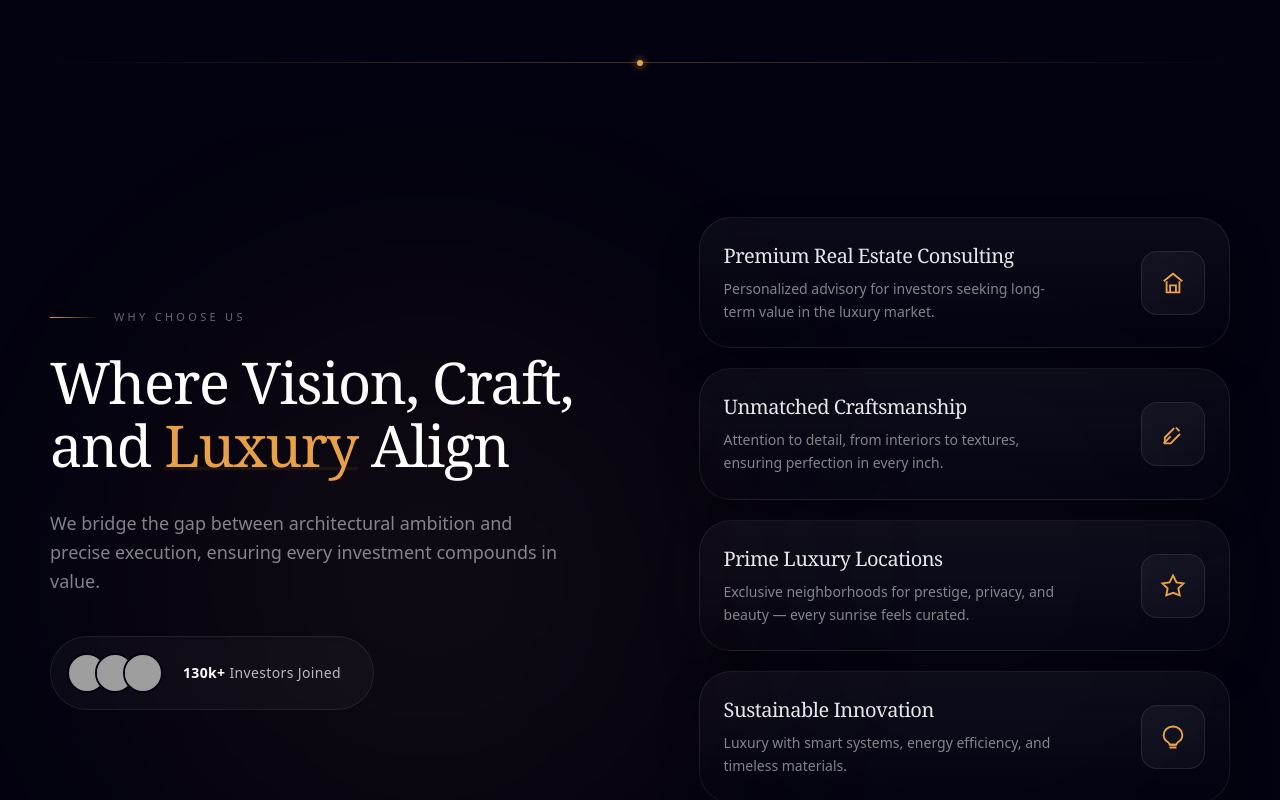
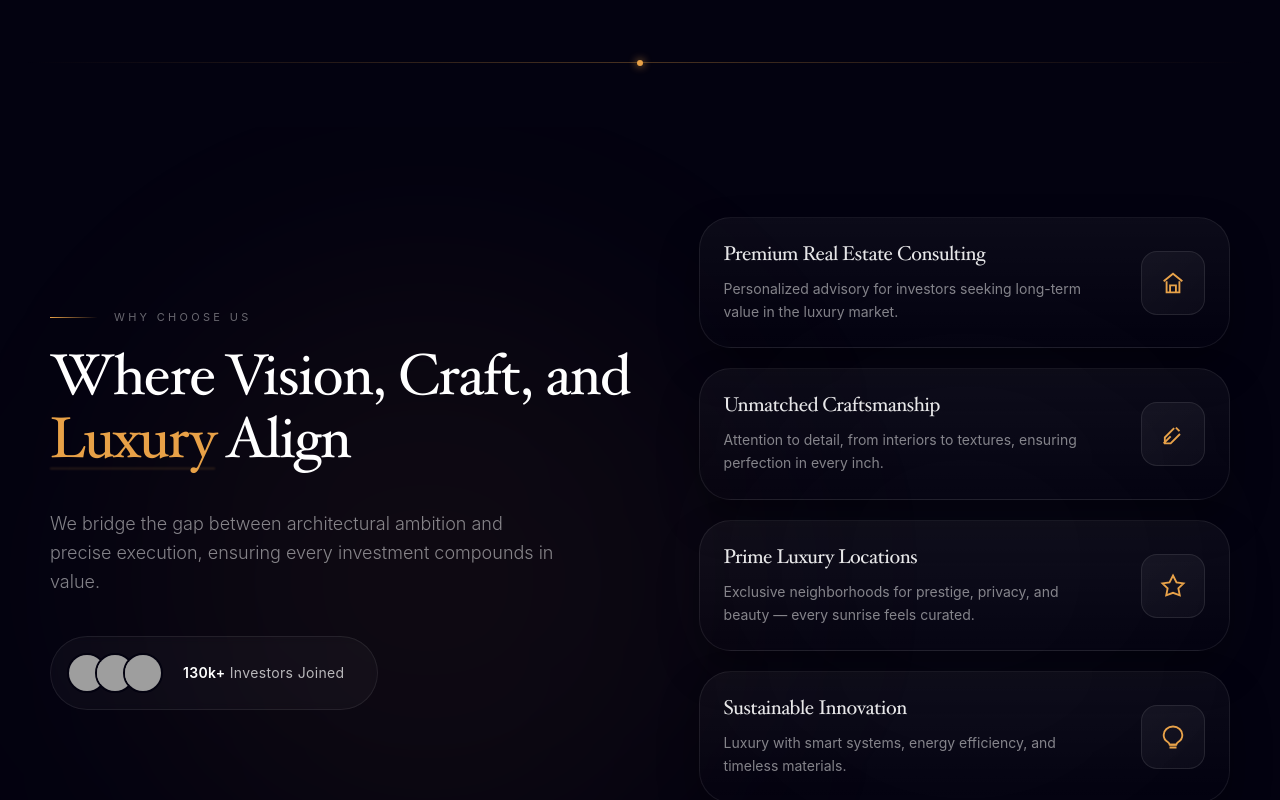
Before and after one commit to DinurakshanRavichandran/yvl-capital, a React (Vite) app in the folder app/: page / in a window 1280 px wide. Shown: the part 1780-2580 px from the top of the page. Built offline with nearby package versions, Linux system fonts and the light colour scheme; grey boxes are pictures that could not be loaded.

Commit message:
Changed some fonts

```diff
--- a/app/src/components/aboutus.jsx
+++ b/app/src/components/aboutus.jsx
@@ -89,7 +89,7 @@ import React from "react";
 
 const AboutYVL = () => {
   return (
-    <section className="relative overflow-hidden py-24 text-white bg-[#030210] font-sans">
+    <section className="relative overflow-hidden py-24 text-white bg-[#030210]">
       {/* Background Ambient Glows */}
       <div className="absolute top-0 left-0 w-full h-full pointer-events-none">
         <div className="absolute top-[20%] left-[-10%] w-[600px] h-[600px] bg-[#E8A147]/5 blur-[120px] rounded-full opacity-40" />
@@ -104,7 +104,7 @@ const AboutYVL = () => {
             About Us
           </p>
 
-          <h2 className="font-serif font-medium text-[clamp(32px,5vw,56px)] leading-[1.1] tracking-tight">
+          <h2 className="font-medium text-[clamp(32px,5vw,56px)] leading-[1.1] tracking-tight">
             Building and backing{" "}
             <span className="text-[#E8A147] relative">
               AI-native
--- a/app/src/components/capitalSnapshot.jsx
+++ b/app/src/components/capitalSnapshot.jsx
@@ -146,7 +146,7 @@ const CapitalSnapshot = () => {
   ];
 
   return (
-    <div className="bg-[#030210] text-white font-sans overflow-hidden">
+    <div className="bg-[#030210] text-white overflow-hidden">
       {/* ===============================
           Capital Snapshot (Top Section)
           =============================== */}
@@ -158,7 +158,7 @@ const CapitalSnapshot = () => {
           Fund Strategy
         </p>
 
-        <h2 className="text-[clamp(32px,5vw,52px)] font-serif font-medium mb-6 tracking-tight leading-tight">
+        <h2 className="text-[clamp(32px,5vw,52px)] font-medium mb-6 tracking-tight leading-tight">
           Capital Snapshot
         </h2>
 
@@ -169,7 +169,7 @@ const CapitalSnapshot = () => {
         {/* Total Capital Highlight */}
         <div className="inline-block relative px-10 py-4 rounded-full bg-white/[0.03] border border-white/10 backdrop-blur-md mb-20 shadow-2xl">
            <div className="absolute inset-0 rounded-full border-t border-white/20 pointer-events-none" />
-           <span className="text-2xl md:text-3xl font-serif text-[#E8A147] tracking-wider">$50M <span className="text-white/80 font-sans text-lg ml-2">Total Capital</span></span>
+           <span className="text-2xl md:text-3xl font-serif text-[#E8A147] tracking-wider">$50M <span className="text-white/80 text-lg ml-2">Total Capital</span></span>
         </div>
 
         {/* Timeline Visual */}
--- a/app/src/components/cta.jsx
+++ b/app/src/components/cta.jsx
@@ -89,7 +89,7 @@ const PartnerWithYVLCapital = () => {
   ];
 
   return (
-    <section className="relative bg-[#030210] text-white py-32 px-6 overflow-hidden font-sans">
+    <section className="relative bg-[#030210] text-white py-32 px-6 overflow-hidden">
       {/* Background Ambient Glows */}
       <div className="absolute top-0 left-0 w-full h-full pointer-events-none">
         <div className="absolute top-[40%] left-[-10%] w-[600px] h-[600px] bg-[#E8A147]/10 blur-[150px] rounded-full opacity-40" />
--- a/app/src/components/team.jsx
+++ b/app/src/components/team.jsx
@@ -145,7 +145,7 @@ const TeamSection = () => {
   ];
 
   return (
-    <section className="relative bg-[#030210] text-white py-32 px-6 overflow-hidden font-sans">
+    <section className="relative bg-[#030210] text-white py-32 px-6 overflow-hidden ">
       {/* Dynamic Background Glows */}
       <div className="absolute top-0 left-0 w-full h-full pointer-events-none">
         <div className="absolute top-[-10%] right-[10%] w-[600px] h-[600px] bg-[#E8A147]/5 blur-[150px] rounded-full opacity-30" />
@@ -159,7 +159,7 @@ const TeamSection = () => {
             <p className="text-[11px] uppercase tracking-[0.5em] text-[#E8A147] mb-6 font-semibold">
               Leadership
             </p>
-            <h2 className="text-5xl md:text-7xl font-serif font-medium tracking-tight leading-none">
+            <h2 className="text-5xl md:text-7xl font-medium tracking-tight leading-none">
               The Operators
             </h2>
           </div>
@@ -188,7 +188,7 @@ const TeamSection = () => {
 
                 {/* Name Overlay (Bottom of Image) */}
                 <div className="absolute bottom-8 left-8 right-8">
-                   <h3 className="text-2xl font-serif font-medium text-white group-hover:text-[#E8A147] transition-colors duration-300">
+                   <h3 className="text-2xl font-medium text-white group-hover:text-[#E8A147] transition-colors duration-300">
                     {member.name}
                   </h3>
                   <p className="text-[10px] uppercase tracking-[0.2em] text-white/50 mt-1">
--- a/app/src/components/whatweback.jsx
+++ b/app/src/components/whatweback.jsx
@@ -104,7 +104,7 @@ const WhatWeBack = () => {
   ];
 
   return (
-    <section className="relative bg-[#030210] text-white py-24 px-6 overflow-hidden font-sans">
+    <section className="relative bg-[#030210] text-white py-24 px-6 overflow-hidden ">
       {/* Background Depth Effects */}
       <div className="absolute top-0 left-0 w-full h-full pointer-events-none">
         <div className="absolute top-[20%] right-[-10%] w-[600px] h-[600px] bg-[#E8A147]/5 blur-[120px] rounded-full opacity-40" />
@@ -119,7 +119,7 @@ const WhatWeBack = () => {
             What We Back
             <span className="w-8 h-px bg-[#d4af37]/30"></span>
           </h3>
-          <h2 className="text-xl md:text-3xl font-serif font-light max-w-3xl mx-auto leading-relaxed text-white/90">
+          <h2 className="text-xl md:text-3xl font-light max-w-3xl mx-auto leading-relaxed text-white/90">
             AI-native platforms that autonomously control mission-critical physical operations.
           </h2>
         </div>
@@ -140,7 +140,7 @@ const WhatWeBack = () => {
                 {card.icon}
               </div>
 
-              <h4 className="text-xl font-serif font-medium mb-5 text-white/95 tracking-wide">
+              <h4 className="text-xl font-medium mb-5 text-white/95 tracking-wide">
                 {card.title}
               </h4>
 
--- a/app/src/components/whyus.jsx
+++ b/app/src/components/whyus.jsx
@@ -190,7 +190,7 @@ const cards = [
 
 export default function WhySection() {
   return (
-    <section className="relative overflow-hidden bg-[#030210] text-white py-[clamp(56px,7vw,96px)] font-sans">
+    <section className="relative overflow-hidden bg-[#030210] text-white py-[clamp(56px,7vw,96px)]">
       {/* Decorative Ambient Glows */}
       <div className="pointer-events-none absolute inset-0">
         <div className="absolute left-[10%] top-[20%] h-[600px] w-[600px] rounded-full bg-[#E8A147]/5 blur-[120px]" />
@@ -205,7 +205,7 @@ export default function WhySection() {
             Why Choose Us
           </p>
 
-          <h2 className="mb-8 font-serif text-[clamp(40px,4.5vw,64px)] font-medium leading-[1.1] tracking-tight">
+          <h2 className="mb-8 text-[clamp(40px,4.5vw,64px)] font-medium leading-[1.1] tracking-tight">
             Where Vision, Craft, and{" "}
             <span className="text-[#E8A147] relative inline-block">
               Luxury
@@ -250,7 +250,7 @@ export default function WhySection() {
               <div className="absolute inset-0 rounded-[32px] pointer-events-none bg-[radial-gradient(500px_200px_at_20%_0%,rgba(212,175,55,0.08),transparent_70%)] opacity-0 group-hover:opacity-100 transition-opacity duration-500" />
 
               <div className="z-10">
-                <h3 className="mb-2 font-serif text-xl tracking-tight text-white/90 group-hover:text-white transition-colors">
+                <h3 className="mb-2 text-xl tracking-tight text-white/90 group-hover:text-white transition-colors">
                   {card.title}
                 </h3>
                 <p className="max-w-[42ch] text-white/50 text-[14px] leading-relaxed group-hover:text-white/70 transition-colors">
--- a/app/src/index.css
+++ b/app/src/index.css
@@ -1,6 +1,23 @@
 @tailwind base;
 @tailwind components;
 @tailwind utilities;
+
+
+
+@font-face {
+  font-family: 'Hoefler Text';
+  /* Note: Use quotes around the filename if it has spaces */
+  src: url('./fonts/Hoefler Text Regular.ttf') format('truetype');
+  font-weight: normal;
+  font-style: normal;
+  font-display: swap;
+}
+
+/* Optional: Improve rendering for high-end serif fonts */
+body {
+  -webkit-font-smoothing: antialiased;
+  -moz-osx-font-smoothing: grayscale;
+}
 
 /* ===== YVL CAPITAL COLOR SYSTEM ===== */
 :root {
@@ -27,9 +44,14 @@ html {
 body {
   background-color: var(--color-background);
   color: var(--color-text-primary);
-  font-family: system-ui, -apple-system, BlinkMacSystemFont, 'Segoe UI', Roboto, sans-serif;
+  font-family:'Inter', system-ui, -apple-system, BlinkMacSystemFont, 'Segoe UI', Roboto, sans-serif;
   -webkit-font-smoothing: antialiased;
   -moz-osx-font-smoothing: grayscale;
+}
+
+/* Ensure headings use Hoefler by default */
+h1, h2, h3, h4, h5, h6 {
+  font-family: 'Hoefler Text', serif;
 }
 
 /* ===== CUSTOM UTILITIES ===== */
--- a/app/tailwind.config.js
+++ b/app/tailwind.config.js
@@ -1,5 +1,23 @@
+/** @type {import('tailwindcss').Config} */
 export default {
-  content: ["./index.html", "./src/**/*.{js,jsx,ts,tsx}"],
-  theme: { extend: {} },
+  content: ["./index.html", "./src/**/*.{js,ts,jsx,tsx}"],
+  theme: {
+    extend: {
+      fontFamily: {
+        // This maps className="font-hoefler" to your @font-face in index.css
+        hoefler: ['"Hoefler Text"', 'serif'],
+        // This maps className="font-sans" to Inter
+        sans: ['Inter', 'system-ui', 'sans-serif'],
+      },
+      colors: {
+        // Optional: Adding your brand colors here makes them easier to use
+        brand: {
+          midnight: '#030210',
+          gold: '#E8A147',
+          'gold-dark': '#D4893D',
+        }
+      }
+    },
+  },
   plugins: [],
 };
```
Also changed, not shown: app/src/components/howWeInvest.jsx (+257 -152 lines), app/src/fonts/Hoefler Text Regular.ttf (added).
